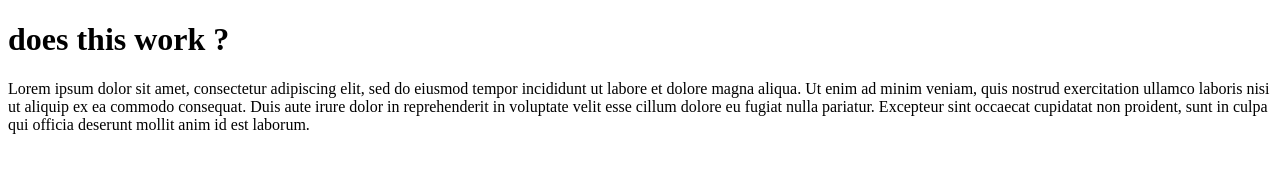
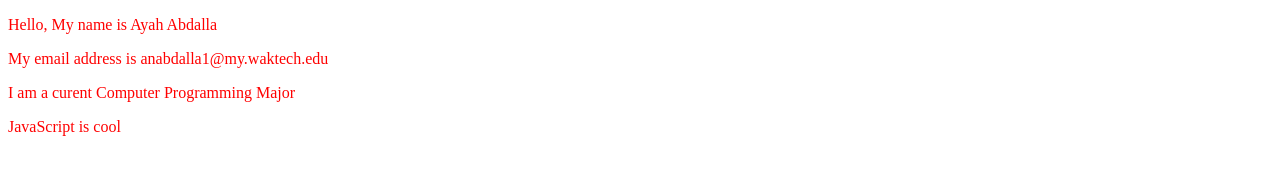
Before and after one commit to number1bidoof/M2, a plain HTML site: page index.html in a window 1280 px wide. Drawn offline with Linux system fonts and the light colour scheme.

Commit message:
M2 Assigment Done

```diff
--- a/index.html
+++ b/index.html
@@ -1,9 +1,19 @@
 <!DOCTYPE html>
 <html>
     <header>
-        <h1>does this work ?</h1>
+        <meta charset="UTF-8">
+        <meta name="viewport" content="width=device-width, initial-scale=1.0">
+        <title>Document</title>
     </header>
     <body>
-        <p> Lorem ipsum dolor sit amet, consectetur adipiscing elit, sed do eiusmod tempor incididunt ut labore et dolore magna aliqua. Ut enim ad minim veniam, quis nostrud exercitation ullamco laboris nisi ut aliquip ex ea commodo consequat. Duis aute irure dolor in reprehenderit in voluptate velit esse cillum dolore eu fugiat nulla pariatur. Excepteur sint occaecat cupidatat non proident, sunt in culpa qui officia deserunt mollit anim id est laborum.</p>
+        <p> Hello, My name is Ayah Abdalla</p>
+        <p> My email address is anabdalla1@my.waktech.edu</p>
+        <p> I am a curent Computer Programming Major</p>
+        <p id="results"></p>
+        <script>
+            window.alert('Coding With JavaScript');
+            document.getElementById('results').innerHTML = "JavaScript is cool";
+            document.body.style.color = "red";
+            </script>
     </body>
 </html>
--- /dev/null
+++ b/index.js
@@ -0,0 +1 @@
+// All code is in the HTML file
```
